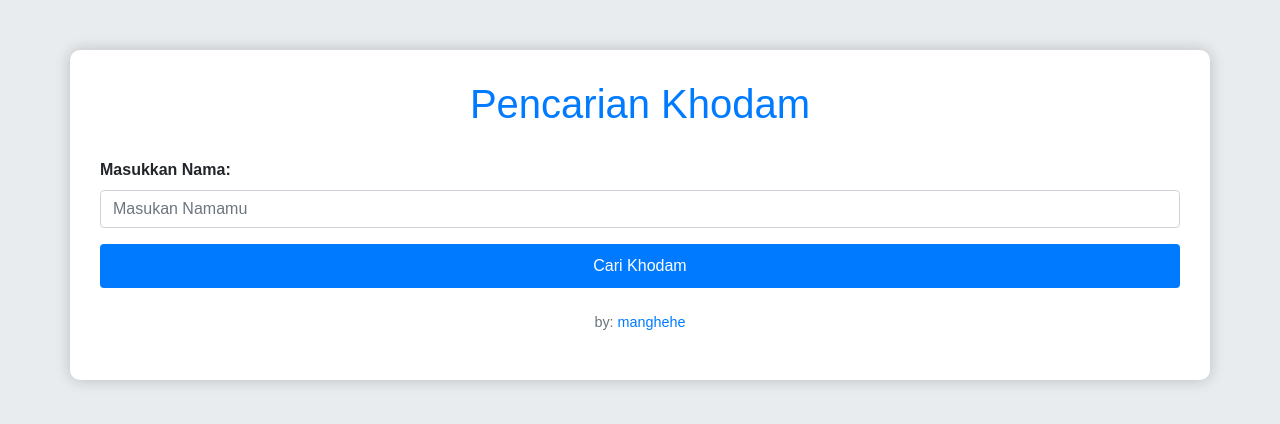
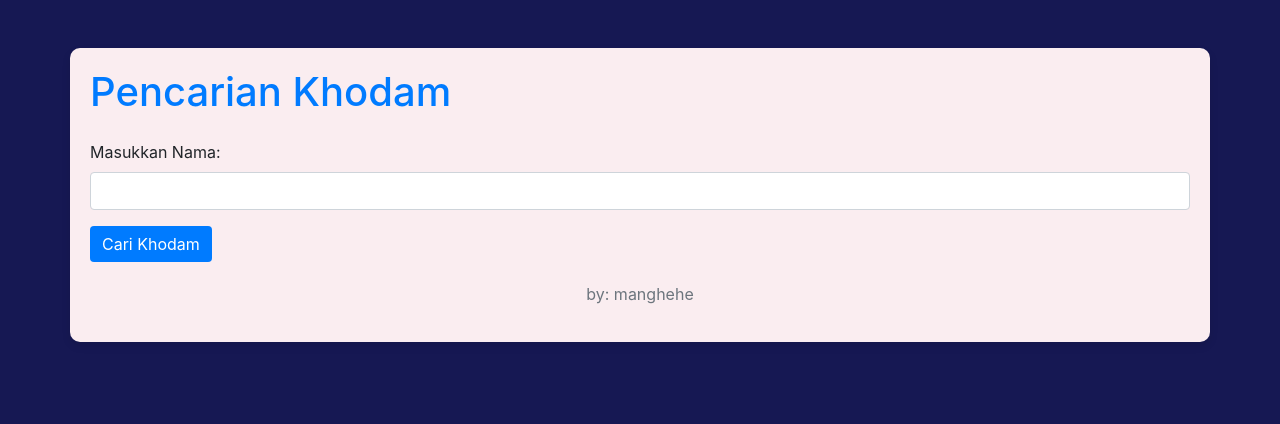
Before and after one commit to denicrizz/cek_khodam_using_flask, a Flask app: page / in a window 1280 px wide. Shown: the top 424 px of the page. Run offline with Flask 3, Linux system fonts and the light colour scheme; some libraries are stand-ins or nearby versions.

Commit message:
nambahin nama di hasil.html

```diff
--- a/app.py
+++ b/app.py
@@ -6,6 +6,7 @@ from sklearn.pipeline import Pipeline
 
 app = Flask(__name__)
 
+# Membaca dataset khodam dari file CSV
 def baca_data_khodam():
     khodam_data = []
     with open('khodam_dataset.csv', newline='') as csvfile:
@@ -16,20 +17,27 @@ def baca_data_khodam():
 
 khodam_data = baca_data_khodam()
 
+# Menyiapkan data untuk model
 kombinasi = [item[0] for item in khodam_data]
 khodams = [item[1] for item in khodam_data]
 artis = [item[2] for item in khodam_data]
 
+# Membuat pipeline Naive Bayes dengan n-grams
 model = Pipeline([
     ('vectorizer', CountVectorizer(analyzer='char', ngram_range=(2, 3), lowercase=True)),
     ('classifier', MultinomialNB())
 ])
 
+# Melatih model
 model.fit(kombinasi, khodams)
 
+# Fungsi untuk mencari khodam terbaik berdasarkan input
 def cari_khodam(nama):
+    # Konversi nama ke bentuk lower case
     nama = nama.lower()
+    # Mencari prediksi khodam
     khodam_prediksi = model.predict([nama])
+    # Mencari indeks hasil prediksi
     index_prediksi = khodams.index(khodam_prediksi[0])
     return {
         'kombinasi': kombinasi[index_prediksi],
@@ -37,18 +45,19 @@ def cari_khodam(nama):
         'arti': artis[index_prediksi]
     }
 
+# Rute untuk halaman utama dengan form input
 @app.route('/')
 def index():
     return render_template('index.html')
 
-
+# Rute untuk menampilkan hasil pencarian khodam
 @app.route('/cek_khodam', methods=['POST'])
 def cek_khodam():
     nama = request.form.get('nama')
     if not nama:
         return "<h1>Masukkan nama untuk mencari khodam</h1>"
     khodam_info = cari_khodam(nama)
-    return render_template('hasil.html', khodam=khodam_info['khodam'], arti=khodam_info['arti'])
+    return render_template('hasil.html', nama=nama, khodam=khodam_info['khodam'], arti=khodam_info['arti'])
 
 if __name__ == '__main__':
     app.run(debug=True)
--- a/templates/index.html
+++ b/templates/index.html
@@ -6,63 +6,46 @@
     <title>Pencarian Khodam</title>
     <link rel="stylesheet" href="https://stackpath.bootstrapcdn.com/bootstrap/4.5.2/css/bootstrap.min.css">
     <style>
-        body {
-            background-color: #e9ecef;
-            font-family: 'Arial', sans-serif;
+       body {
+            background-color: #161853;
         }
         .container {
-            background-color: #ffffff;
-            padding: 30px;
+            background: #FAEDF0;
+            padding: 20px;
             border-radius: 10px;
-            box-shadow: 0 0 15px rgba(0, 0, 0, 0.2);
-            margin-top: 50px;
+            box-shadow: 0 4px 8px rgba(0, 0, 0, 0.1);
         }
         h1 {
             color: #007bff;
-            margin-bottom: 30px;
-            text-align: center;
-        }
-        .form-group label {
-            font-weight: bold;
         }
         .btn-primary {
             background-color: #007bff;
             border: none;
-            width: 100%;
-            padding: 10px;
-            transition: background-color 0.3s ease;
         }
         .btn-primary:hover {
             background-color: #0056b3;
         }
-        .footer {
+        footer {
+            margin-top: 20px;
             text-align: center;
-            margin-top: 20px;
-            font-size: 0.9em;
-            color: #6c757d;
-        }
-        .footer a {
-            color: #007bff;
-            text-decoration: none;
-        }
-        .footer a:hover {
-            text-decoration: underline;
+            color: #aaa;
         }
     </style>
 </head>
 <body>
-    <div class="container">
-        <h1>Pencarian Khodam</h1>
+    <div class="container mt-5">
+        <h1 class="mb-4">Pencarian Khodam</h1>
         <form action="/cek_khodam" method="POST">
             <div class="form-group">
                 <label for="nama">Masukkan Nama:</label>
-                <input type="text" class="form-control" id="nama" name="nama" placeholder="Masukan Namamu" required>
+                <input type="text" class="form-control" id="nama" name="nama" required>
             </div>
             <button type="submit" class="btn btn-primary">Cari Khodam</button>
         </form>
-        <div class="footer mt-4">
-            <p>by: <a href="https://github.com/mangyoi/cek_khodam_classifier.git" target="github">manghehe</a></p>
-        </div>
+        <footer>
+            <p class="mt-3 text-muted">by: manghehe</p>
+        </footer>
+
     </div>
 </body>
 </html>
```
Also changed, not shown: templates/hasil.html (+16 -33 lines).
